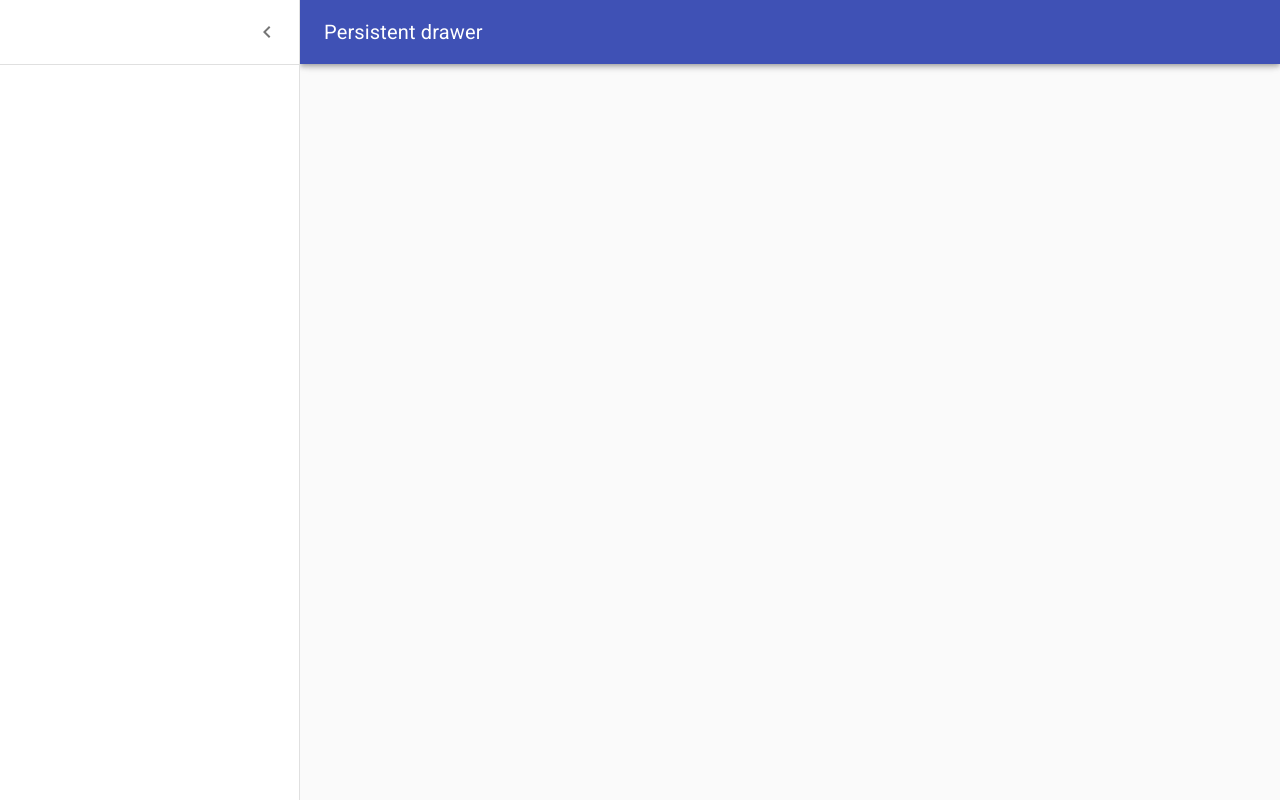
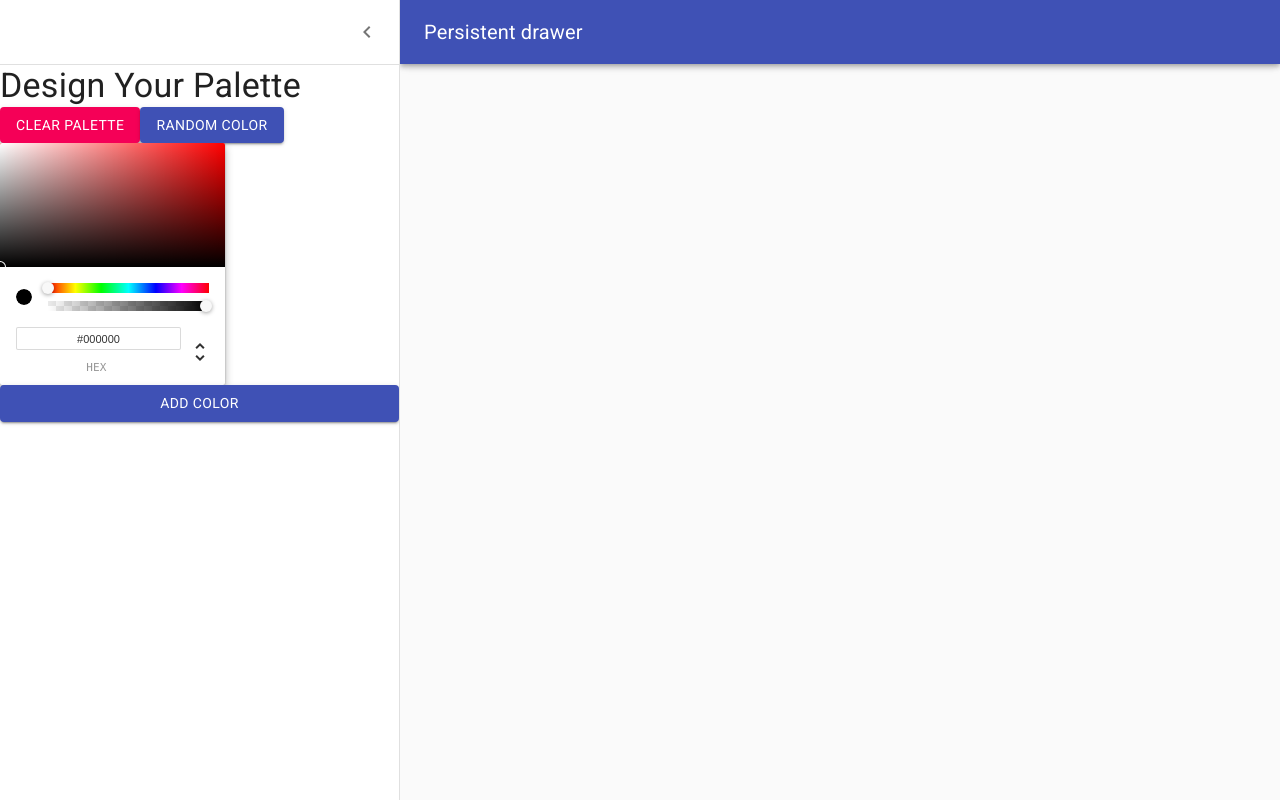
Before and after one commit to bdushimi/atlp-react-level-up, a React (Create React App) app in the folder colors/: page /palette/new in a window 1280 px wide. Both pictures are taken after a click on the button "open drawer". Built offline with nearby package versions, Linux system fonts and the light colour scheme.

Commit message:
Adds ChromePicker and Buttons to NewPaletteForm

```diff
--- a/colors/package.json
+++ b/colors/package.json
@@ -11,6 +11,7 @@
     "chroma-js": "^2.1.2",
     "rc-slider": "^9.7.2",
     "react": "^17.0.2",
+    "react-color": "2.17.3",
     "react-copy-to-clipboard": "^5.0.4",
     "react-dom": "^17.0.2",
     "react-router-dom": "^5.2.0",
--- a/colors/src/NewPaletteForm.js
+++ b/colors/src/NewPaletteForm.js
@@ -11,9 +11,11 @@ import IconButton from '@material-ui/core/IconButton';
 import MenuIcon from '@material-ui/icons/Menu';
 import ChevronLeftIcon from '@material-ui/icons/ChevronLeft';
 import ChevronRightIcon from '@material-ui/icons/ChevronRight';
+import { ChromePicker } from "react-color";
+import Button from '@material-ui/core/Button';
 
 
-const drawerWidth = 300;
+const drawerWidth = 400;
 
 const useStyles = makeStyles((theme) => ({
     root: {
@@ -124,6 +126,18 @@ export default function NewPaletteForm() {
                     </IconButton>
                 </div>
                 <Divider />
+                <Typography variant="h4">Design Your Palette</Typography>
+                <div>
+                    <Button variant="contained" color="secondary">Clear Palette</Button>
+                    <Button variant="contained" color="primary">Random Color</Button>
+                </div>
+                <ChromePicker
+                    color='black'
+                    onChangeComplete={ newColor => console.log(newColor)}
+                />
+
+                <Button variant="contained" color="primary">Add Color</Button>
+
             </Drawer>
             <main
                 className={clsx(classes.content, {
```
Also changed, not shown: 1 other file (tests, documents, lock files or other folders).
